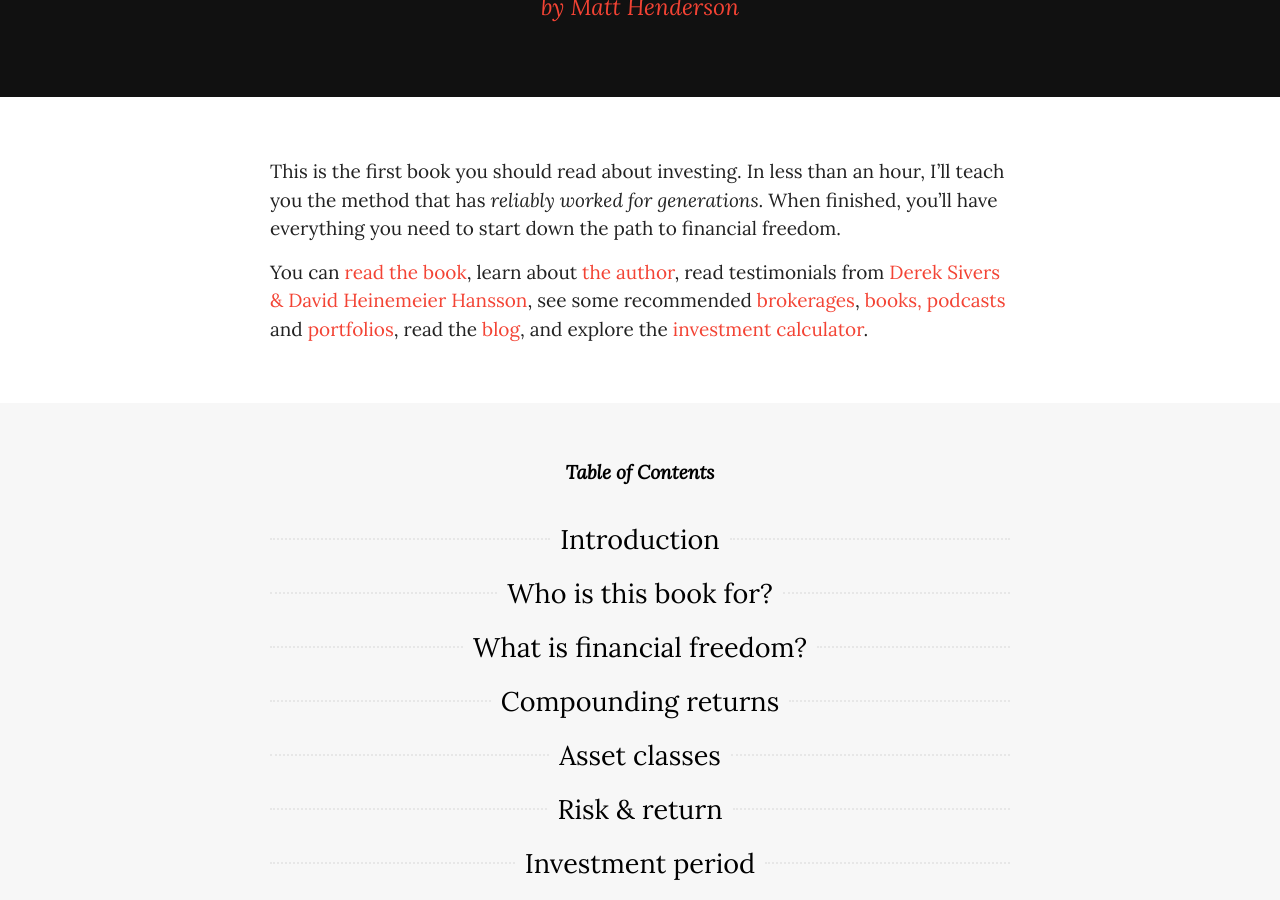
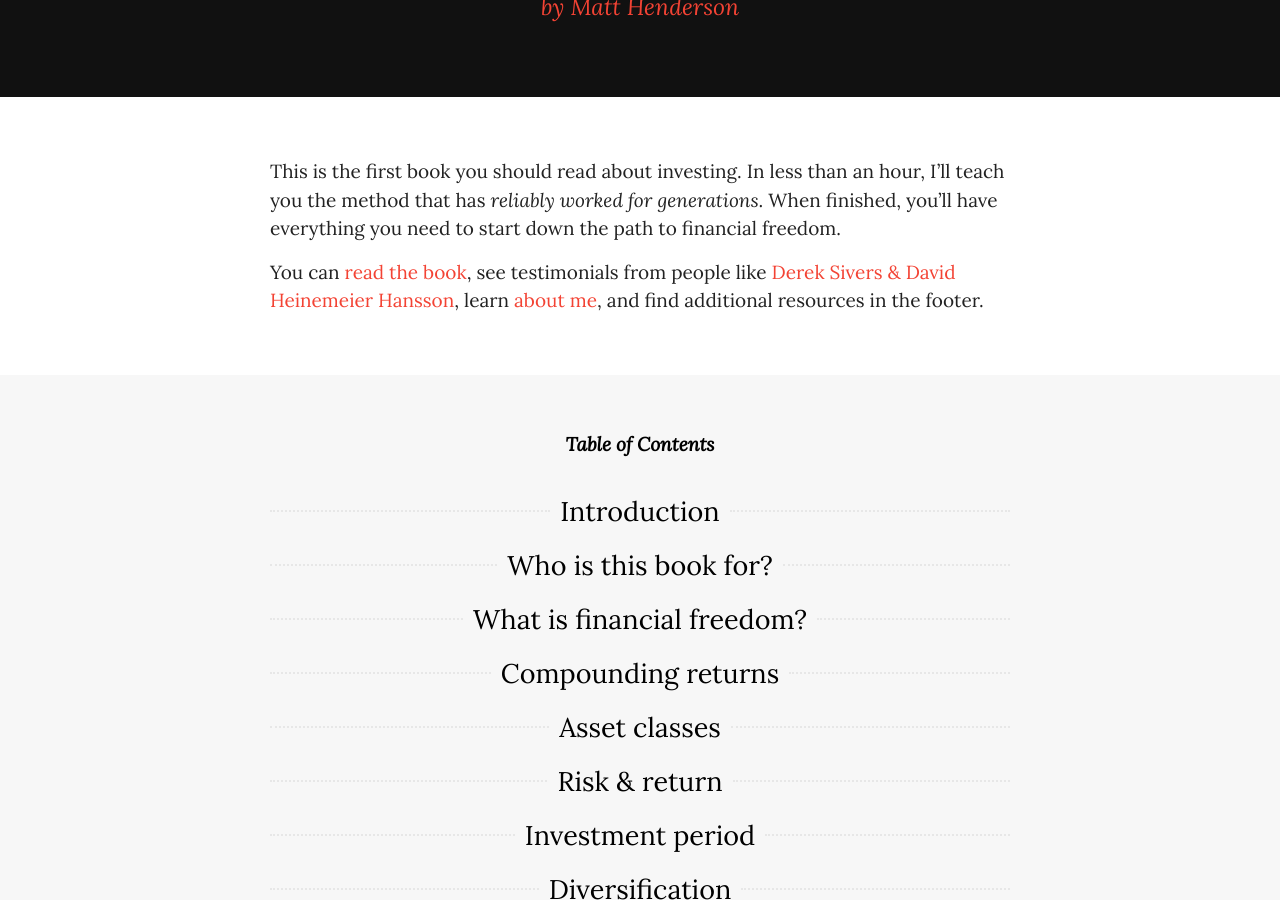
Before and after one commit to dafacto/moneyforsomething, a Jekyll site: the page built from index.md, in a window 1280 px wide and 900 px high, scrolled down 527 px. Built offline with Jekyll 4.4.1, drawn with Linux system fonts in a browser that asks for light colours; some web fonts are replaced; a script that is not in the unit is left out.

Commit message:
Even simpler

```diff
--- a/index.md
+++ b/index.md
@@ -6,4 +6,4 @@ intro: Financial freedom through investing
 
 This is the first book you should read about investing. In less than an hour, I'll teach you the method that has *reliably worked for generations*. When finished, you’ll have everything you need to start down the path to financial freedom.
 
-You can [read the book](/book/introduction/), learn about [the author](/about/), read testimonials from [Derek Sivers & David Heinemeier Hansson](/praise/), see some recommended [brokerages](/brokerages/), [books, podcasts](/books/) and [portfolios](/portfolios/), read the [blog](/blog/), and explore the [investment calculator](/calculator/).
+You can [read the book](/book/introduction/), see testimonials from people like [Derek Sivers & David Heinemeier Hansson](/praise/), learn [about me](/about/), and find additional resources in the footer.
```
